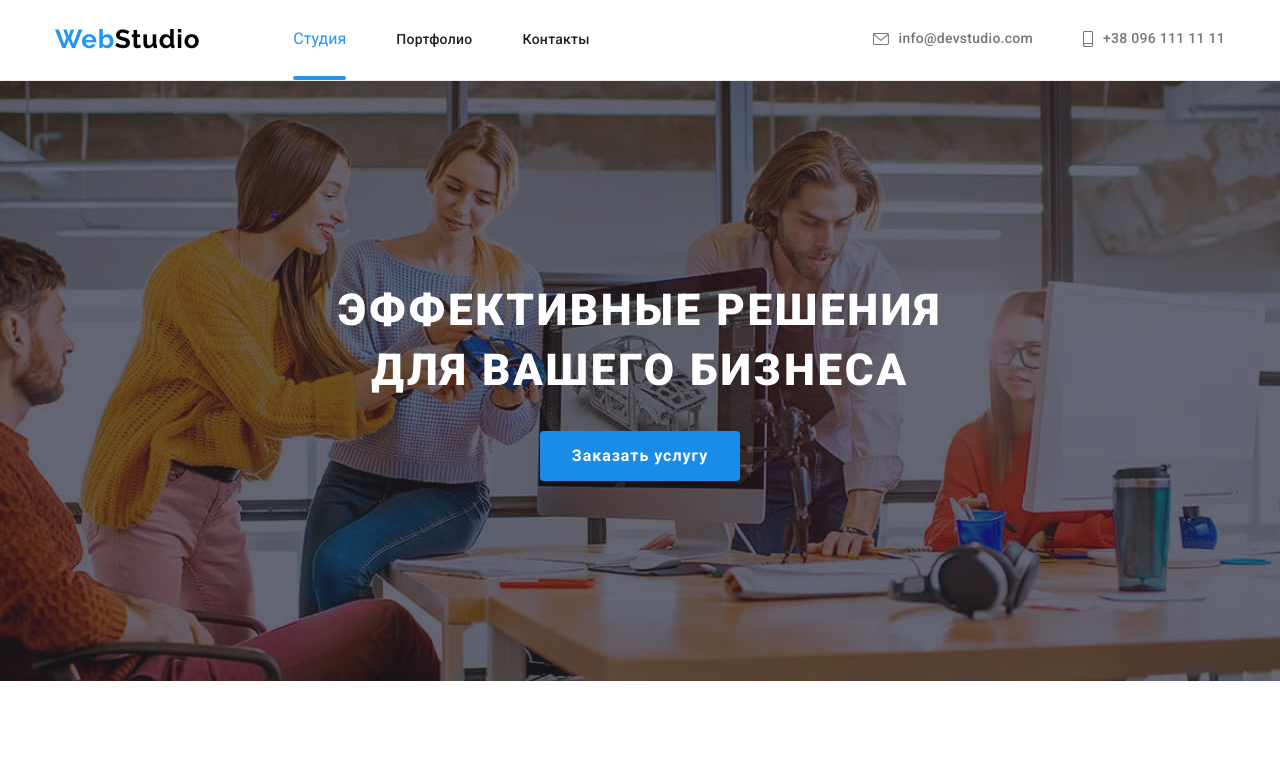
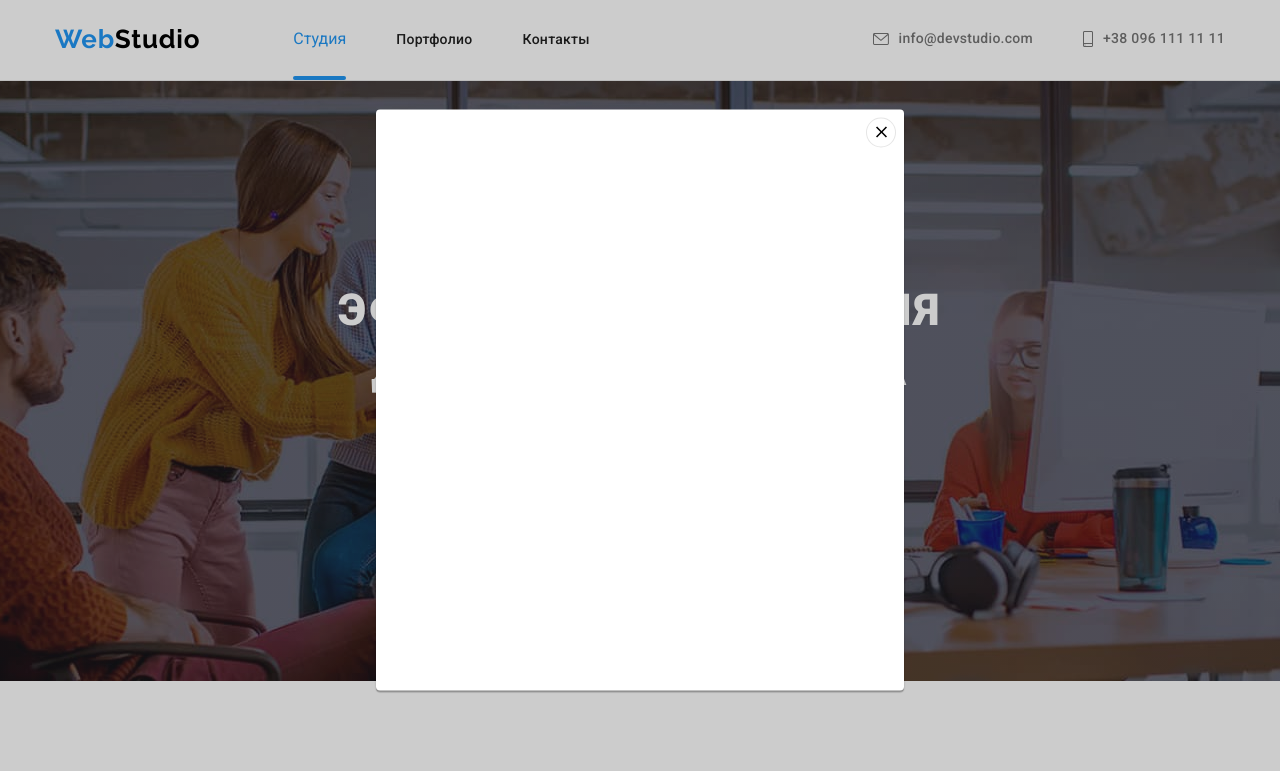
Before and after one commit to IvannaGumeniuk/goit-markup-hw-05, a plain HTML site: page index.html in a window 1280 px wide. Both pictures are taken after a click on the button "Заказать услугу". Shown: the top 771 px of the page. Drawn offline with nearby package versions, Linux system fonts and the light colour scheme.

Commit message:
додає та анімує модальне вікно

```diff
--- a/css/styles.css
+++ b/css/styles.css
@@ -562,6 +562,61 @@ body {
 .footer-social-link:focus {
   background-color: var(--color-accent);
 }
+/* ----------------------------MODAL---------------------------*/
+.backdrop {
+  position: fixed;
+  top: 0;
+  left: 0;
+  bottom: 0;
+  right: 0;
+  background-color: rgba(0, 0, 0, 0.2);
+  opacity: 1;
+
+  transition: opacity 250ms cubic-bezier(0.4, 0, 0.2, 1);
+}
+
+.backdrop.is-hidden {
+  opacity: 0;
+  pointer-events: none;
+}
+
+.backdrop.is-hidden .modal {
+  transform: scale(0.9);
+}
+
+.modal {
+  position: absolute;
+  top: 50%;
+  left: 50%;
+  transform: translate(-50%, -50%) scale(1);
+  transition: transform 250ms cubic-bezier(0.4, 0, 0.2, 1);
+  height: 581px;
+  width: 528px;
+  padding: 15px;
+  background-color: var(--footer-logo-color);
+  box-shadow: 0px 1px 3px rgba(0, 0, 0, 0.12), 0px 1px 1px rgba(0, 0, 0, 0.14),
+    0px 2px 1px rgba(0, 0, 0, 0.2);
+  border-radius: 4px;
+}
+
+.modal-btn {
+  position: absolute;
+  display: block;
+  top: 8px;
+  right: 8px;
+  width: 30px;
+  height: 30px;
+  padding: 0;
+  background: #ffffff url(../images/close-black.svg);
+  background-repeat: no-repeat;
+  background-size: 18px, cover;
+  background-position: center;
+
+  border: 1px solid rgba(0, 0, 0, 0.1);
+  border-radius: 50%;
+  box-sizing: border-box;
+  cursor: pointer;
+}
 
 /* ----------------------------PORTFOLIO PAGE---------------------------*/
 
--- a/index.html
+++ b/index.html
@@ -53,7 +53,7 @@
     <main>
         <section class="hero section">
                 <h1 class="hero-title">Эффективные решения для вашего бизнеса</h1>
-                <button type="button" class="hero-btn">Заказать услугу</button>
+                <button type="button" class="hero-btn" data-modal-open>Заказать услугу</button>
         </section>
 
 
@@ -389,5 +389,14 @@
         </div>
     </footer>
 
+    <div class="backdrop is-hidden" data-modal>
+        <div class="modal">
+            <button class="modal-btn" type="button" data-modal-close></button>
+        </div>
+    </div>
+
+
+    <script src="./js/modal.js"></script>
+
 </body>
 </html>
--- /dev/null
+++ b/js/modal.js
@@ -0,0 +1,14 @@
+(() => {
+  const refs = {
+    openModalBtn: document.querySelector('[data-modal-open]'),
+    closeModalBtn: document.querySelector('[data-modal-close]'),
+    modal: document.querySelector('[data-modal]'),
+  };
+
+  refs.openModalBtn.addEventListener('click', toggleModal);
+  refs.closeModalBtn.addEventListener('click', toggleModal);
+
+  function toggleModal() {
+    refs.modal.classList.toggle('is-hidden');
+  }
+})();
```
Also changed, not shown: images/close-black.svg (added).
